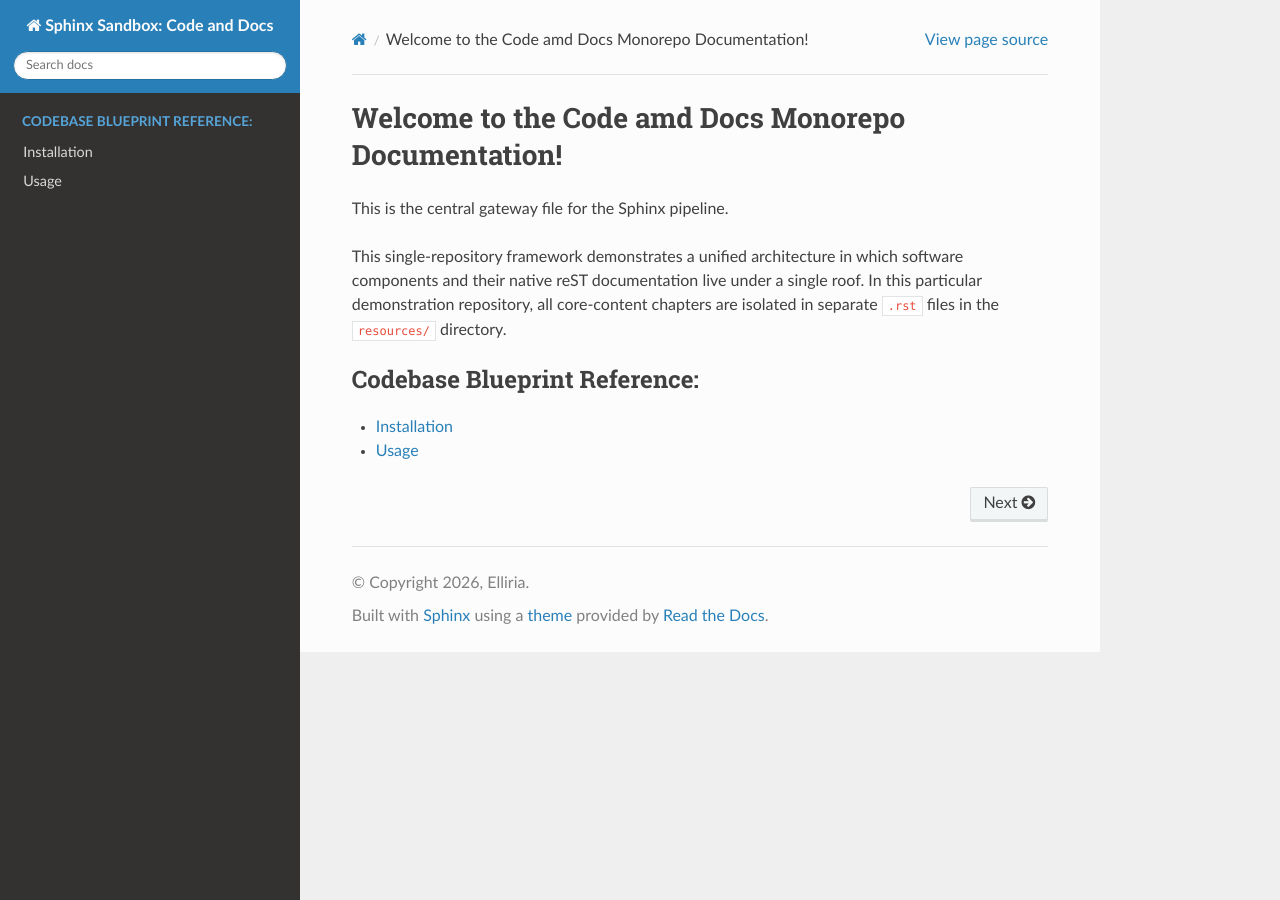
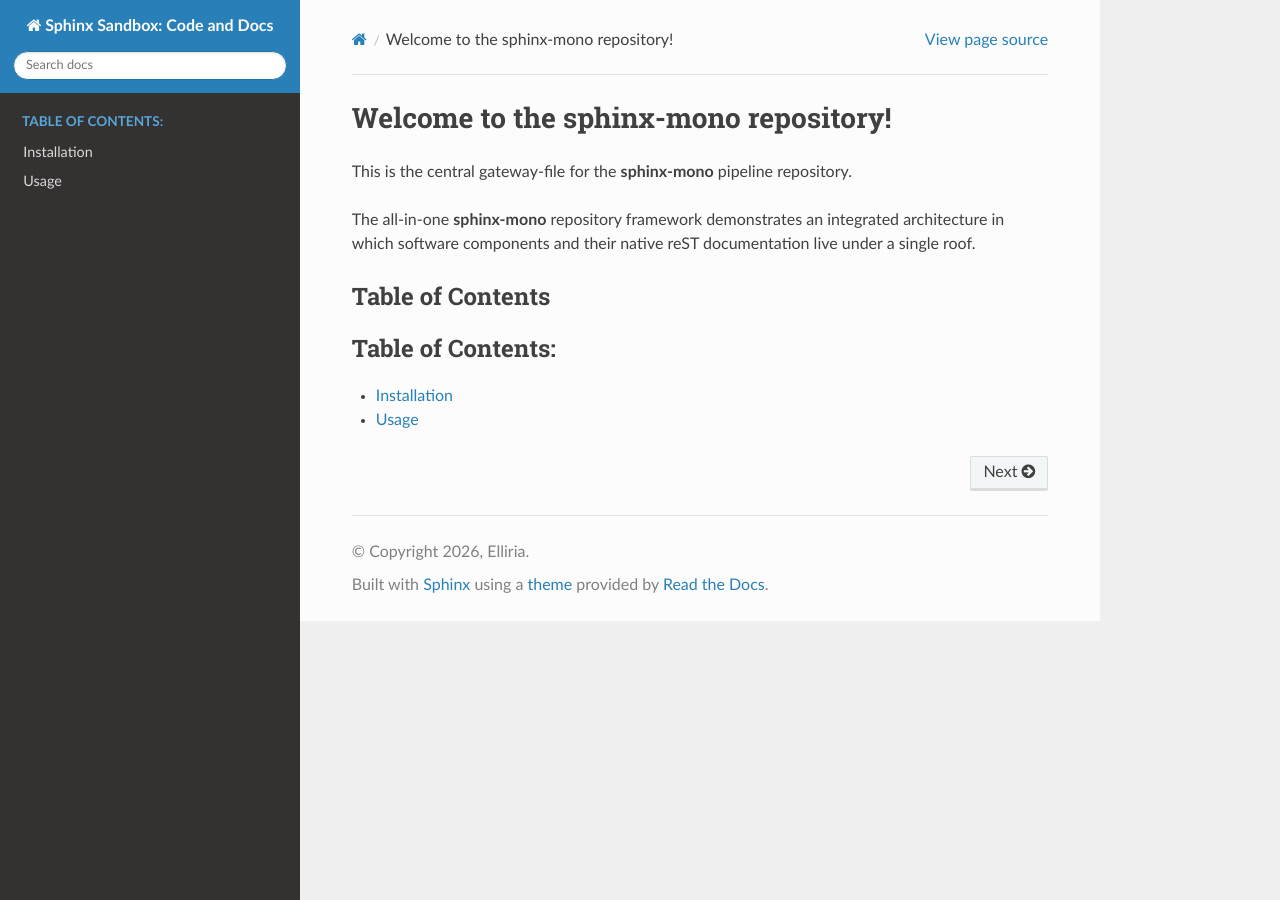
Before and after one commit to sphinx-pipelines/sphinx-mono, a Sphinx documentation site: the page built from sphinx/index.rst, in a window 1280 px wide. Built offline with Sphinx 7.4.7 and the Read the Docs theme 3.1.0, drawn with Linux system fonts in a browser that asks for light colours.

Commit message:
Refactor the index.rst file
Refactor the index.rst file for clarity and consistency:
* Update the welcome message.
* Update the punctuation.
* Update some of the wording.
* Update the caption.

```diff
--- a/sphinx/index.rst
+++ b/sphinx/index.rst
@@ -1,17 +1,15 @@
-Welcome to the Code amd Docs Monorepo Documentation!
-====================================================
+Welcome to the sphinx-mono repository!
+======================================
 
-This is the central gateway file for the Sphinx pipeline.
+This is the central gateway-file for the **sphinx-mono** pipeline repository.
 
-This single-repository framework demonstrates a unified architecture in which
-software components and their native reST documentation live under a single roof.
-In this particular demonstration repository, all core-content chapters are
-isolated in separate ``.rst`` files in the ``resources/`` directory.
+The all-in-one **sphinx-mono** repository framework demonstrates an integrated architecture in which software components and their native reST documentation live under a single roof.
 
-
+Table of Contents
+-----------------
 .. toctree::
    :maxdepth: 2
-   :caption: Codebase Blueprint Reference:
+   :caption: Table of Contents:
 
    resources/rst/installation
    resources/rst/usage
```
